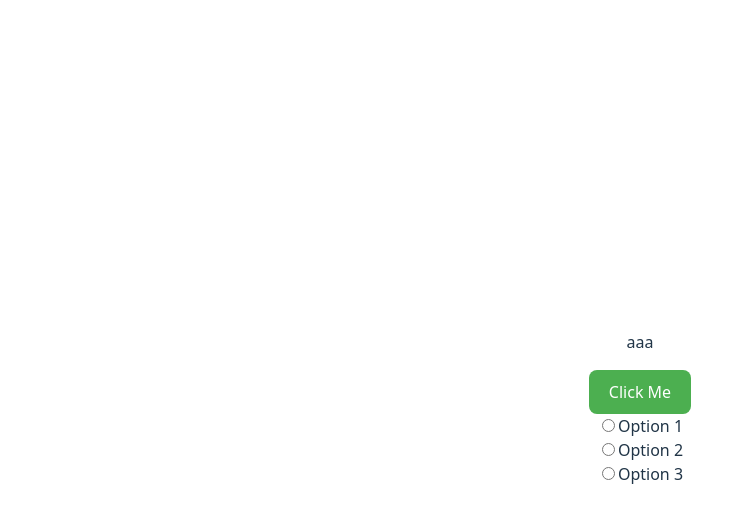
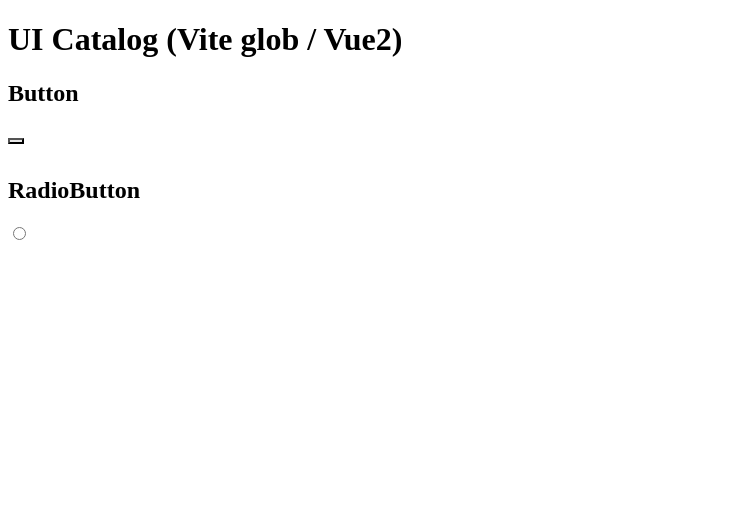
Before and after one commit to azufb/ui-catalog-tooling-comparison, a Vue app: page /ui-catalog in a window 1280 px wide. Shown: the top 522 px of the page, without its empty margins (0-746 px from the left). Built offline with nearby package versions, Linux system fonts and the light colour scheme.

Commit message:
import.meta.globを使ってコンポーネント取得

```diff
--- a/package.json
+++ b/package.json
@@ -14,7 +14,8 @@
     "story:preview": "histoire preview"
   },
   "dependencies": {
-    "vue": "^3.5.24"
+    "vue": "^3.5.24",
+    "vue-router": "^4.6.4"
   },
   "devDependencies": {
     "@chromatic-com/storybook": "^4.1.3",
--- a/src/App.vue
+++ b/src/App.vue
@@ -1,15 +1,6 @@
 <template>
   <div>
-    <p>aaa</p>
-    <Button label="Click Me" :variant="BUTTON_VARIANTS.SUCCESS" :onClick="() => alert('Button Clicked!')" />
-
-    <RadioButton
-      v-for="radioButtonOption in radioButtonOptions"
-      :label="radioButtonOption.label"
-      :value="radioButtonOption.value"
-      :key="radioButtonOption.value"
-      v-model="selectedOption"
-    />
+    <router-view />
   </div>
 </template>
 
--- /dev/null
+++ b/src/pages/UiCatalog.vue
@@ -0,0 +1,44 @@
+<template>
+  <div>
+    <h1>UI Catalog (Vite glob / Vue2)</h1>
+
+    <div
+      v-for="item in components"
+      :key="item.path"
+      style="margin-bottom: 32px;"
+    >
+      <h2>{{ item.name }}</h2>
+
+      <!-- 実コンポーネントをそのまま表示 -->
+      <component :is="item.component" />
+    </div>
+  </div>
+</template>
+
+<script>
+export default {
+  name: 'UiCatalog',
+
+  data() {
+    return {
+      components: [],
+    }
+  },
+
+  created() {
+    // components 配下の Vue ファイルを一括取得
+    const modules = import.meta.glob(
+      '../components/**/*.vue',
+      { eager: true }
+    )
+
+    console.log(modules)
+
+    this.components = Object.entries(modules).map(([path, mod]) => ({
+      name: path.split('/').pop().replace('.vue', ''),
+      component: mod.default,
+      path,
+    }))
+  },
+}
+</script>
--- /dev/null
+++ b/src/router/index.js
@@ -0,0 +1,12 @@
+import { createRouter, createWebHistory } from "vue-router";
+import UiCatalog from "@/pages/UiCatalog.vue";
+
+export default createRouter({
+  history: createWebHistory(),
+  routes: [
+    {
+      path: "/ui-catalog",
+      component: UiCatalog,
+    },
+  ],
+});
```
Also changed, not shown: src/main.js (+4 -4 lines), 1 other file (tests, documents, lock files or other folders).
